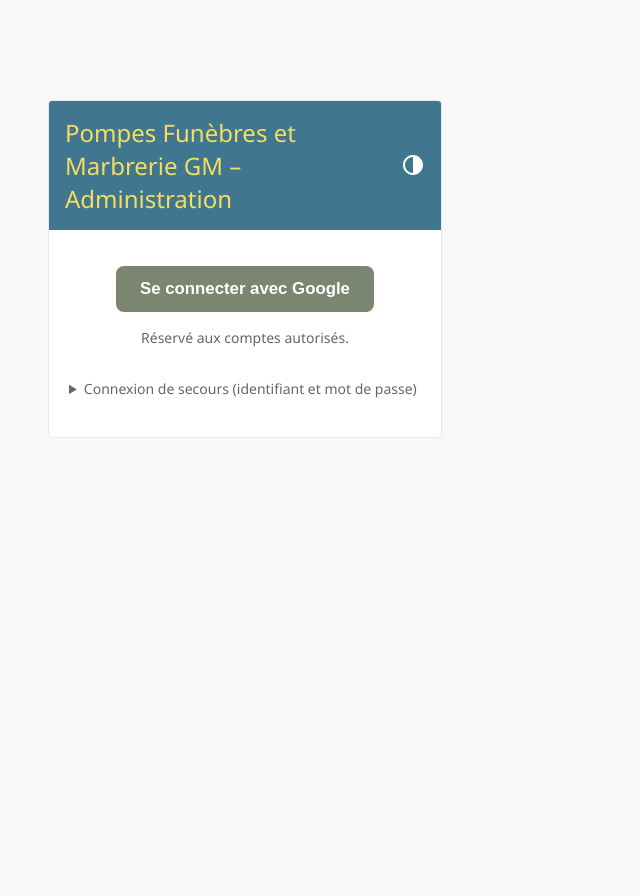
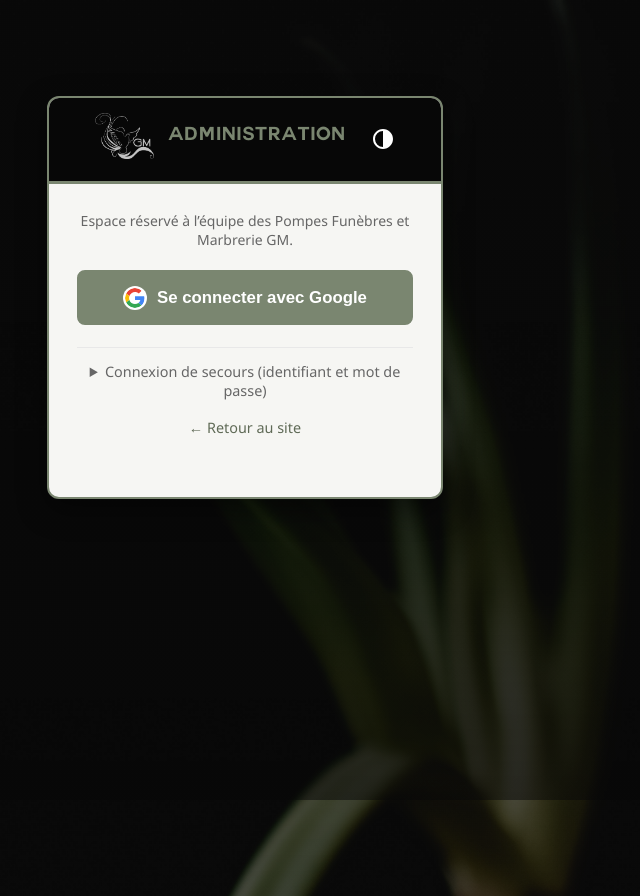
Before and after one commit to LeifABOUTIN/GMhtml, a Django app: page /admin/login/ in a window 1280 px wide. Shown: the whole page, without its empty margins (395-1035 px from the left). Before the commit the page ends 438 px from the top, so only its background shows below. Run offline with Django 5.2, Linux system fonts and the light colour scheme; parts of the project's set-up code (start-up, migrations or seed data) failed here and were passed over; some libraries are stand-ins or nearby versions.

Commit message:
Admin: fix Google sign-in for an existing account, site look for the admin
- Google sign-in with an address that already has an account (the emergency
  superuser) went to allauth's sign-up form instead of logging in: enable
  e-mail authentication + auto-connect (only ADMIN_EMAILS get past the adapter)
- Accept Google's "verified_email" key as well as "email_verified"
- allauth's own login/sign-up pages redirect to the admin login page
- Admin and login page styled like the website: dark header with the GM logo,
  Couture title, sage green, photo background and green Google button

(The previous commit 4cec3df, "Server: install the AWS CLI…", actually added the
contact form app; its message was reused by mistake.)

Co-Authored-By: Claude Opus 5.5 <noreply@anthropic.com>

```diff
--- a/server/gm/settings.py
+++ b/server/gm/settings.py
@@ -114,6 +114,10 @@ ACCOUNT_LOGIN_METHODS = {"email"}
 ACCOUNT_SIGNUP_FIELDS = ["email*"]
 ACCOUNT_EMAIL_VERIFICATION = "none"
 SOCIALACCOUNT_AUTO_SIGNUP = True
+# A Google address verified by Google signs in to the existing account with that e-mail (e.g. the emergency
+# superuser) instead of being sent to a sign-up form; only ADMIN_EMAILS get past the adapter anyway.
+SOCIALACCOUNT_EMAIL_AUTHENTICATION = True
+SOCIALACCOUNT_EMAIL_AUTHENTICATION_AUTO_CONNECT = True
 SOCIALACCOUNT_PROVIDERS = {
 	"google": {
 		"APPS": [
--- a/server/gm/urls.py
+++ b/server/gm/urls.py
@@ -2,14 +2,21 @@ from django.conf import settings
 from django.contrib import admin
 from django.http import Http404
 from django.urls import include, path, re_path
+from django.views.generic import RedirectView
 from django.views.static import serve
 
 admin.site.site_header = "Pompes Funèbres et Marbrerie GM – Administration"
 admin.site.site_title = "GM – Administration"
 admin.site.index_title = "Gestion du site"
 
+to_admin_login = RedirectView.as_view(pattern_name="admin:login", query_string=True)
+
 urlpatterns = [
 	path("admin/", admin.site.urls),
+	# allauth's own login / sign-up pages are not used: the admin login page has the Google button
+	path("accounts/login/", to_admin_login),
+	path("accounts/signup/", to_admin_login),
+	path("accounts/3rdparty/signup/", to_admin_login),
 	path("accounts/", include("allauth.urls")),
 	path("avis-de-deces/", include("memorials.urls")),
 	path("actualites/", include("news.urls")),
--- a/server/memorials/adapters.py
+++ b/server/memorials/adapters.py
@@ -23,7 +23,9 @@ class AdminOnlySocialAccountAdapter(DefaultSocialAccountAdapter):
 
 	def pre_social_login(self, request, sociallogin):
 		email = _email(sociallogin)
-		verified = sociallogin.account.extra_data.get("email_verified", False)
+		data = sociallogin.account.extra_data
+		# Google says so as "email_verified" (OpenID token) or "verified_email" (older userinfo endpoint)
+		verified = bool(data.get("email_verified", data.get("verified_email", False)))
 		if email not in settings.ADMIN_EMAILS or not verified:
 			messages.error(request, f"Le compte {email or 'Google'} n’est pas autorisé à administrer le site.")
 			raise ImmediateHttpResponse(redirect("admin:login"))
--- /dev/null
+++ b/server/templates/admin/base_site.html
@@ -0,0 +1,113 @@
+{% extends "admin/base.html" %}
+
+{% block title %}{% if subtitle %}{{ subtitle }} | {% endif %}{{ title }} | {{ site_title|default:_('Django site admin') }}{% endblock %}
+
+{% block extrastyle %}{{ block.super }}
+<link rel="icon" type="image/x-icon" href="/img/favicon.ico" />
+<style>
+	/* the website's look (css/site.css): near-black, sage green, Couture titles */
+	@font-face {
+		font-family: Couture;
+		src: url("/fonts/couture-bld.otf") format("opentype");
+	}
+	:root,
+	html[data-theme="light"] {
+		--gm-green: #7a8670;
+		--gm-green-dark: #5f6a56;
+		--primary: var(--gm-green);
+		--secondary: var(--gm-green-dark);
+		--accent: #dfe5d8;
+		--header-bg: rgb(7, 7, 7);
+		--header-color: #ddd;
+		--header-branding-color: var(--gm-green);
+		--header-link-color: #fff;
+		--breadcrumbs-bg: var(--gm-green-dark);
+		--breadcrumbs-fg: #e8ece4;
+		--breadcrumbs-link-fg: #fff;
+		--link-fg: var(--gm-green-dark);
+		--link-hover-color: #3f4738;
+		--link-selected-fg: var(--gm-green-dark);
+		--button-bg: var(--gm-green);
+		--button-hover-bg: var(--gm-green-dark);
+		--default-button-bg: var(--gm-green-dark);
+		--default-button-hover-bg: #3f4738;
+		--selected-row: #eef1ea;
+		--message-success-bg: #e6ecdf;
+		--body-bg: #f6f6f3;
+	}
+	@media (prefers-color-scheme: dark) {
+		:root,
+		html[data-theme="auto"] {
+			--primary: var(--gm-green);
+			--secondary: var(--gm-green-dark);
+			--link-fg: #b7c4aa;
+			--link-hover-color: #dfe5d8;
+			--header-bg: rgb(7, 7, 7);
+			--breadcrumbs-bg: #3f4738;
+			--selected-row: #2c3228;
+		}
+	}
+	html[data-theme="dark"] {
+		--primary: var(--gm-green);
+		--secondary: var(--gm-green-dark);
+		--link-fg: #b7c4aa;
+		--link-hover-color: #dfe5d8;
+		--header-bg: rgb(7, 7, 7);
+		--breadcrumbs-bg: #3f4738;
+		--selected-row: #2c3228;
+	}
+	#header {
+		border-bottom: 3px solid var(--gm-green);
+		padding-top: 10px;
+		padding-bottom: 10px;
+	}
+	#site-name a {
+		display: inline-flex;
+		align-items: center;
+		gap: 14px;
+	}
+	#site-name img {
+		height: 46px;
+		width: auto;
+	}
+	#site-name span {
+		font-family: "Couture", sans-serif;
+		color: var(--gm-green);
+		font-size: 1.15rem;
+		letter-spacing: 0.04em;
+	}
+	#content h1,
+	.module h2,
+	.module caption {
+		letter-spacing: 0.02em;
+	}
+	.module h2,
+	.module caption {
+		background: var(--gm-green);
+	}
+	.button,
+	input[type="submit"],
+	input[type="button"],
+	.submit-row input,
+	a.button {
+		border-radius: 6px;
+	}
+	.gm-viewsite {
+		margin-left: 8px;
+	}
+</style>
+{% endblock %}
+
+{% block branding %}
+<div id="site-name">
+	<a href="{% url 'admin:index' %}">
+		<img src="/img/logo_grey.png" alt="" />
+		<span>Administration</span>
+	</a>
+</div>
+{% if user.is_anonymous %}
+	{% include "admin/color_theme_toggle.html" %}
+{% endif %}
+{% endblock %}
+
+{% block nav-global %}{% endblock %}
--- a/server/templates/admin/login.html
+++ b/server/templates/admin/login.html
@@ -1,18 +1,90 @@
 {% extends "admin/login.html" %}
 {% load socialaccount %}
 
+{% block extrastyle %}{{ block.super }}
+<style>
+	/* login page in the website's style: photo background, card, green Google button */
+	body.login {
+		background: linear-gradient(rgba(7, 7, 7, 0.6), rgba(7, 7, 7, 0.8)), url("/img/bkg2.jpg") center / cover fixed;
+		min-height: 100vh;
+	}
+	.login #container {
+		margin-top: 12vh;
+		border-radius: 12px;
+		border: 2px solid var(--gm-green);
+		box-shadow: 0 10px 30px rgba(0, 0, 0, 0.45);
+		overflow: hidden;
+		max-width: 420px;
+	}
+	.login #header {
+		justify-content: center;
+		text-align: center;
+	}
+	.login #content {
+		padding: 24px 28px 28px;
+	}
+	.gm-login__intro {
+		text-align: center;
+		color: var(--body-quiet-color);
+		margin-bottom: 20px;
+	}
+	.gm-google {
+		display: inline-flex;
+		align-items: center;
+		justify-content: center;
+		gap: 10px;
+		width: 100%;
+		font-size: 1.05rem;
+		font-weight: 700;
+		padding: 0.85rem 1.2rem;
+		border-radius: 8px;
+		border: 2px solid var(--gm-green);
+		background: var(--gm-green);
+		color: #fff;
+		cursor: pointer;
+	}
+	.gm-google:hover {
+		background: var(--gm-green-dark);
+		border-color: var(--gm-green-dark);
+	}
+	.gm-google svg {
+		width: 20px;
+		height: 20px;
+		background: #fff;
+		border-radius: 50%;
+		padding: 2px;
+	}
+	.gm-login__fallback {
+		margin-top: 22px;
+		border-top: 1px solid var(--hairline-color);
+		padding-top: 14px;
+	}
+	.gm-login__fallback summary {
+		cursor: pointer;
+		color: var(--body-quiet-color);
+		font-size: 0.9rem;
+		text-align: center;
+	}
+	.gm-login__back {
+		text-align: center;
+		margin-top: 18px;
+		font-size: 0.9rem;
+	}
+</style>
+{% endblock %}
+
 {% block content %}
-<div style="text-align:center;margin:1rem 0 2rem">
-	<form method="post" action="{% provider_login_url 'google' next=next|default:'/admin/' %}">
-		{% csrf_token %}
-		<button type="submit" style="font-size:1.05rem;padding:.8rem 1.5rem;border-radius:8px;border:0;background:#7a8670;color:#fff;cursor:pointer;font-weight:700">
-			Se connecter avec Google
-		</button>
-	</form>
-	<p style="margin-top:1rem;color:#666">Réservé aux comptes autorisés.</p>
-</div>
-<details>
-	<summary style="cursor:pointer;color:#666">Connexion de secours (identifiant et mot de passe)</summary>
+<p class="gm-login__intro">Espace réservé à l’équipe des Pompes Funèbres et Marbrerie GM.</p>
+<form method="post" action="{% provider_login_url 'google' next=next|default:'/admin/' %}">
+	{% csrf_token %}
+	<button type="submit" class="gm-google">
+		<svg viewBox="0 0 48 48" aria-hidden="true"><path fill="#EA4335" d="M24 9.5c3.5 0 6.6 1.2 9.1 3.6l6.8-6.8C35.8 2.4 30.3 0 24 0 14.6 0 6.6 5.4 2.7 13.3l7.9 6.1C12.5 13.6 17.8 9.5 24 9.5z"/><path fill="#4285F4" d="M46.5 24.5c0-1.6-.1-3.1-.4-4.5H24v9h12.7c-.6 3-2.3 5.5-4.8 7.2l7.7 6c4.5-4.2 6.9-10.3 6.9-17.7z"/><path fill="#FBBC05" d="M10.6 28.6c-.5-1.4-.8-3-.8-4.6s.3-3.2.8-4.6l-7.9-6.1C1 16.6 0 20.2 0 24s1 7.4 2.7 10.7l7.9-6.1z"/><path fill="#34A853" d="M24 48c6.5 0 11.9-2.1 15.9-5.8l-7.7-6c-2.2 1.5-5 2.3-8.2 2.3-6.2 0-11.5-4.1-13.4-9.8l-7.9 6.1C6.6 42.6 14.6 48 24 48z"/></svg>
+		Se connecter avec Google
+	</button>
+</form>
+<details class="gm-login__fallback">
+	<summary>Connexion de secours (identifiant et mot de passe)</summary>
 	{{ block.super }}
 </details>
+<p class="gm-login__back"><a href="/">← Retour au site</a></p>
 {% endblock %}
```
Also changed, not shown: server/memorials/tests.py (+42 -0 lines).
